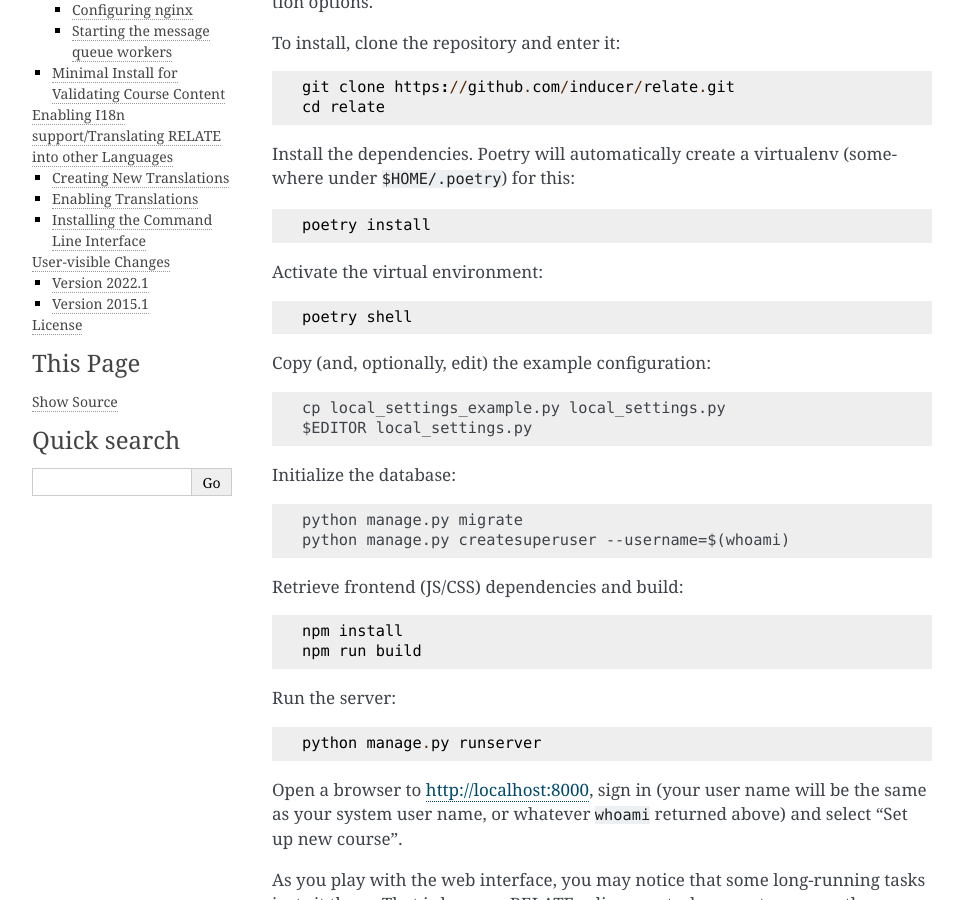
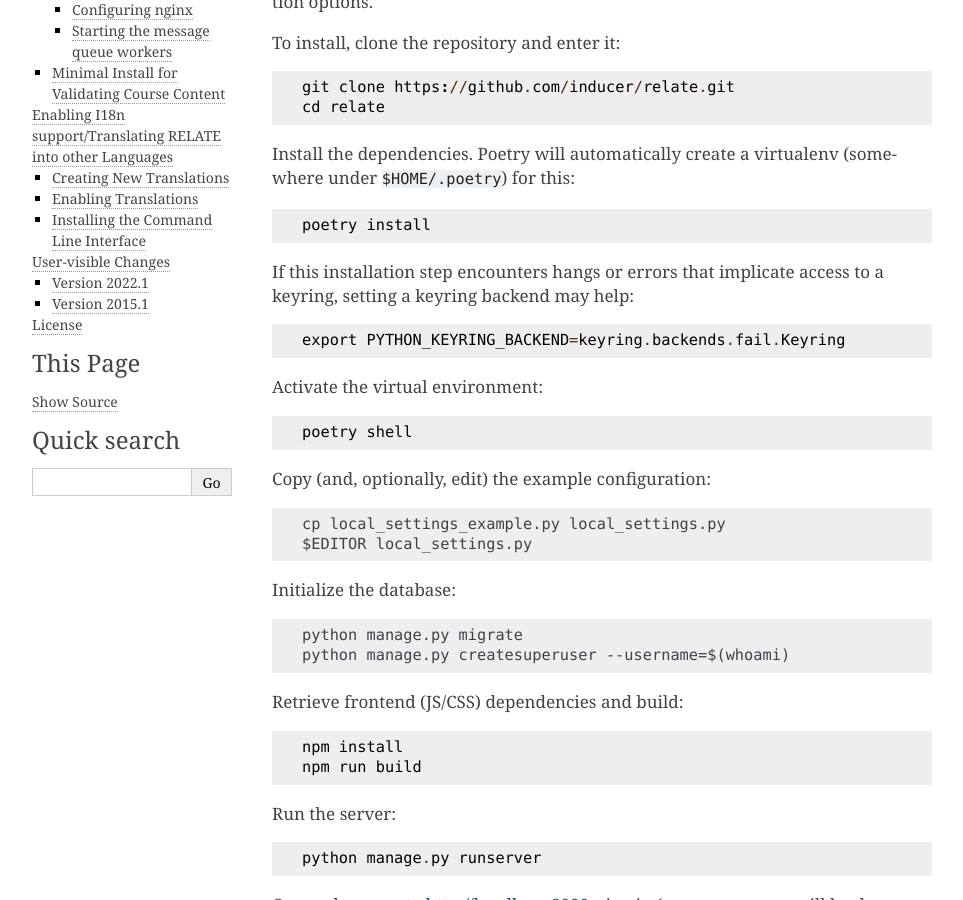
Before and after one commit to inducer/relate, a Sphinx documentation site: the page built from doc/misc.rst, in a window 1280 px wide and 900 px high, scrolled down 410 px. Shown: the whole window, without its empty margins (148-1111 px from the left). Built offline with Sphinx 7.4.7, drawn with Linux system fonts in a browser that asks for light colours.

Commit message:
Add a note about setting a keyring for poetry to the docs (closes gh-1043)

```diff
--- a/doc/misc.rst
+++ b/doc/misc.rst
@@ -26,6 +26,11 @@ Install the dependencies. Poetry will automatically create a virtualenv
 (somewhere under ``$HOME/.poetry``) for this::
 
     poetry install
+
+If this installation step encounters hangs or errors that implicate access to a
+keyring, setting a keyring backend may help::
+
+    export PYTHON_KEYRING_BACKEND=keyring.backends.fail.Keyring
 
 Activate the virtual environment::
 
```
